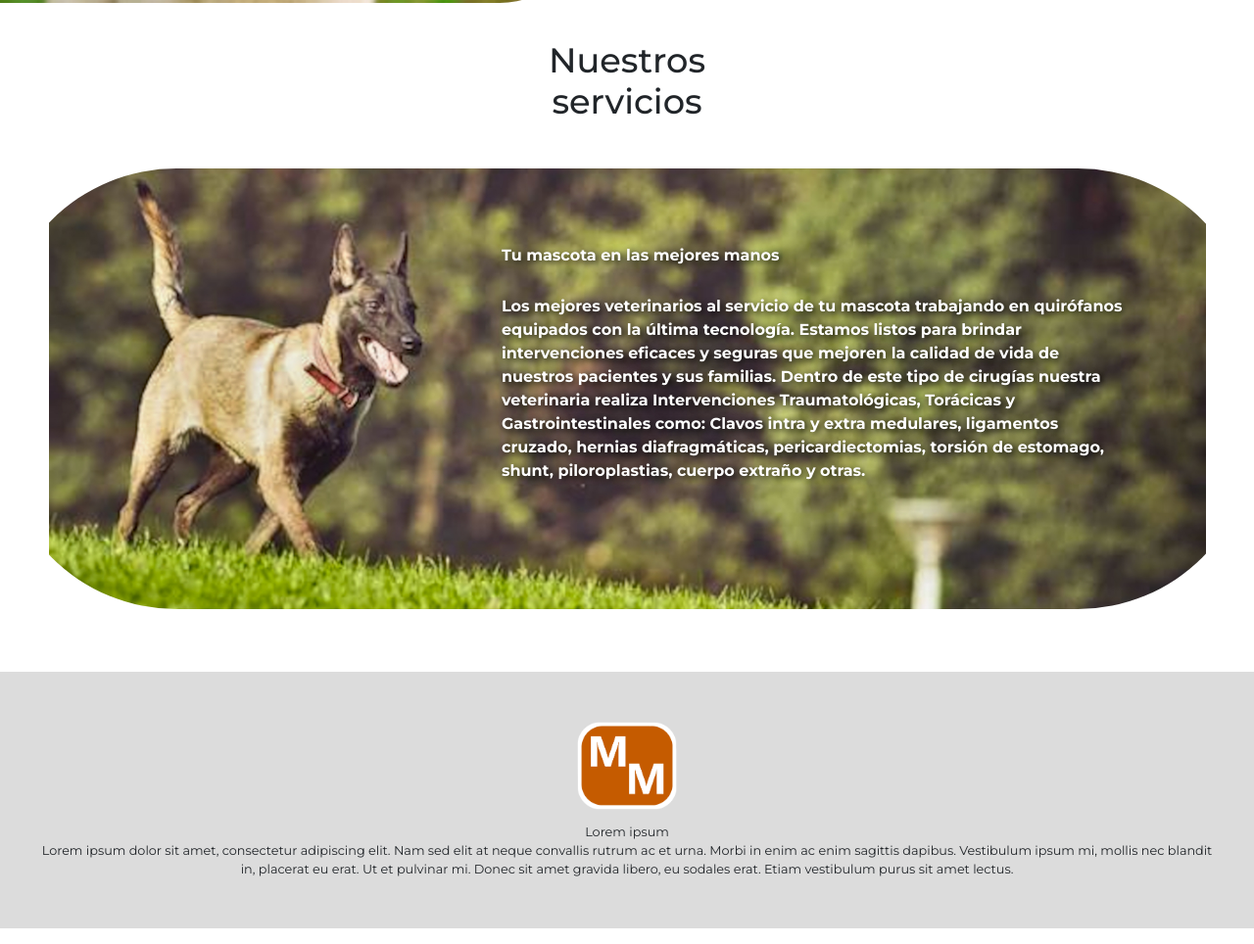
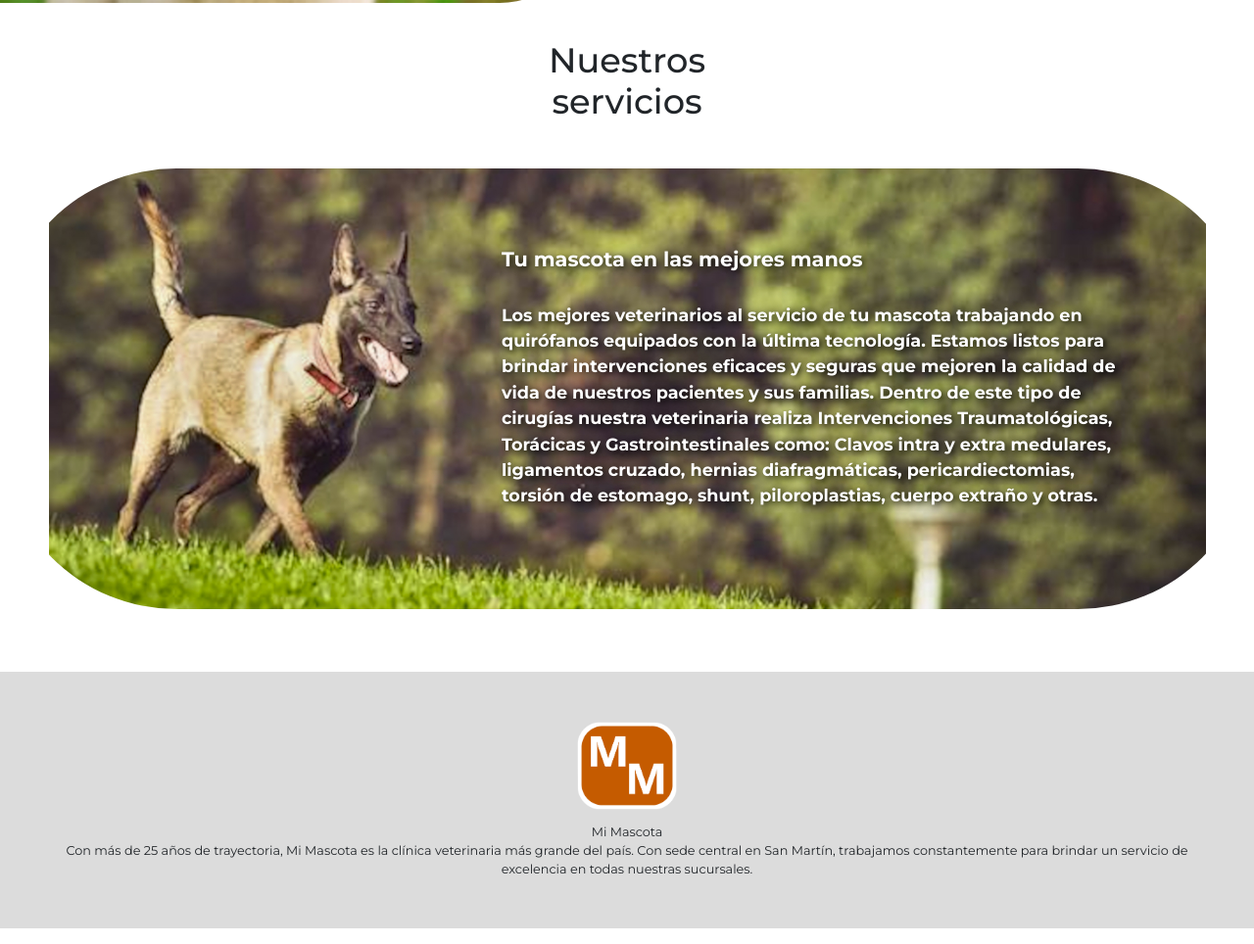
Before and after one commit to mmaappss2/first_repo, a website: page index.html in a window 1280 px wide. Shown: the part 531-1495 px from the top of the page at 98% size. Drawn offline with nearby package versions, Linux system fonts and the light colour scheme.

Commit message:
cometario 20 13-oct

```diff
--- a/index.html
+++ b/index.html
@@ -83,11 +83,9 @@
     <footer class="main__footer">
         <div>
             <img src="./img/mmfavi.png" alt="Logo Mi Mascota">
-            <p>Lorem ipsum<br />Lorem ipsum dolor sit amet, consectetur adipiscing
-                elit. Nam sed elit at neque convallis rutrum ac et urna. Morbi in enim
-                ac enim sagittis dapibus. Vestibulum ipsum mi, mollis nec blandit in,
-                placerat eu erat. Ut et pulvinar mi. Donec sit amet gravida libero, eu
-                sodales erat. Etiam vestibulum purus sit amet lectus.
+            <p>Mi Mascota<br />Con más de 25 años de trayectoria, Mi Mascota es la clínica veterinaria más grande del
+                país. Con sede central en San Martín, trabajamos constantemente para brindar un servicio de excelencia
+                en todas nuestras sucursales.
             </p>
         </div>
     </footer>
--- a/scss/style.scss
+++ b/scss/style.scss
@@ -57,6 +57,7 @@ main h2 {
 .main__ns__title {
     color: #ffffff;
     font-weight: bold;
+    font-size: 1.3rem;
     text-shadow: 2px 2px 7px rgba(0,0,0,1);
     padding: 6% 10% 0% 40%;
 }
@@ -64,6 +65,7 @@ main h2 {
 .main__ns__p {
     color: #ffffff;
     font-weight: bold;
+    font-size: 1.1rem;
     text-shadow: 2px 2px 7px rgba(0,0,0,1);
     padding: 1% 10% 0% 40%;
 }
```
Also changed, not shown: css/style.css.
